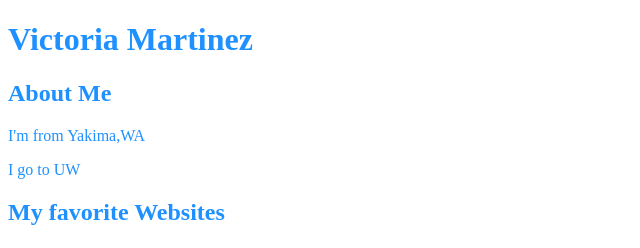
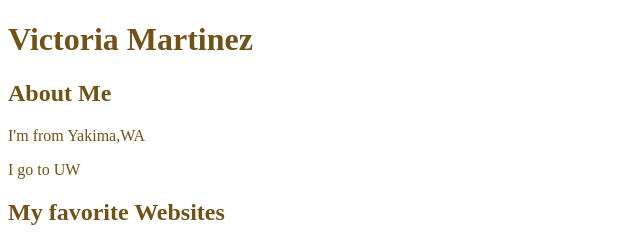
Before and after one commit to vm11962-2131012/vm11962-2131012.github.io, a plain HTML site: page tags.html in a window 1280 px wide. Shown: the top 248 px of the page, without its empty margins (0-640 px from the left). Drawn offline with Linux system fonts and the light colour scheme; grey boxes are pictures that could not be loaded.

Commit message:
Add files via upload

```diff
--- a/tags.html
+++ b/tags.html
@@ -6,13 +6,13 @@
 
     <body>
 
-        <h1 style="color:DodgerBlue;">Victoria  Martinez</h1>
-        <h2 style="color:DodgerBlue;">About Me</h2>
+        <h1 style="color:rgb(114, 82, 22);">Victoria  Martinez</h1>
+        <h2 style="color:rgb(114, 82, 22);">About Me</h2>
 
-        <p style="color:DodgerBlue;">I'm from  Yakima,WA</p>
-        <p style="color:DodgerBlue;"> I  go to UW</p>
+        <p style="color:rgb(114, 82, 22);">I'm from  Yakima,WA</p>
+        <p style="color:rgb(114, 82, 22);"> I  go to UW</p>
 
-        <h2 style="color:DodgerBlue;">My favorite Websites</h2>
+        <h2 style="color:rgb(114, 82, 22);">My favorite Websites</h2>
 
         <ol>
             <li>
```
